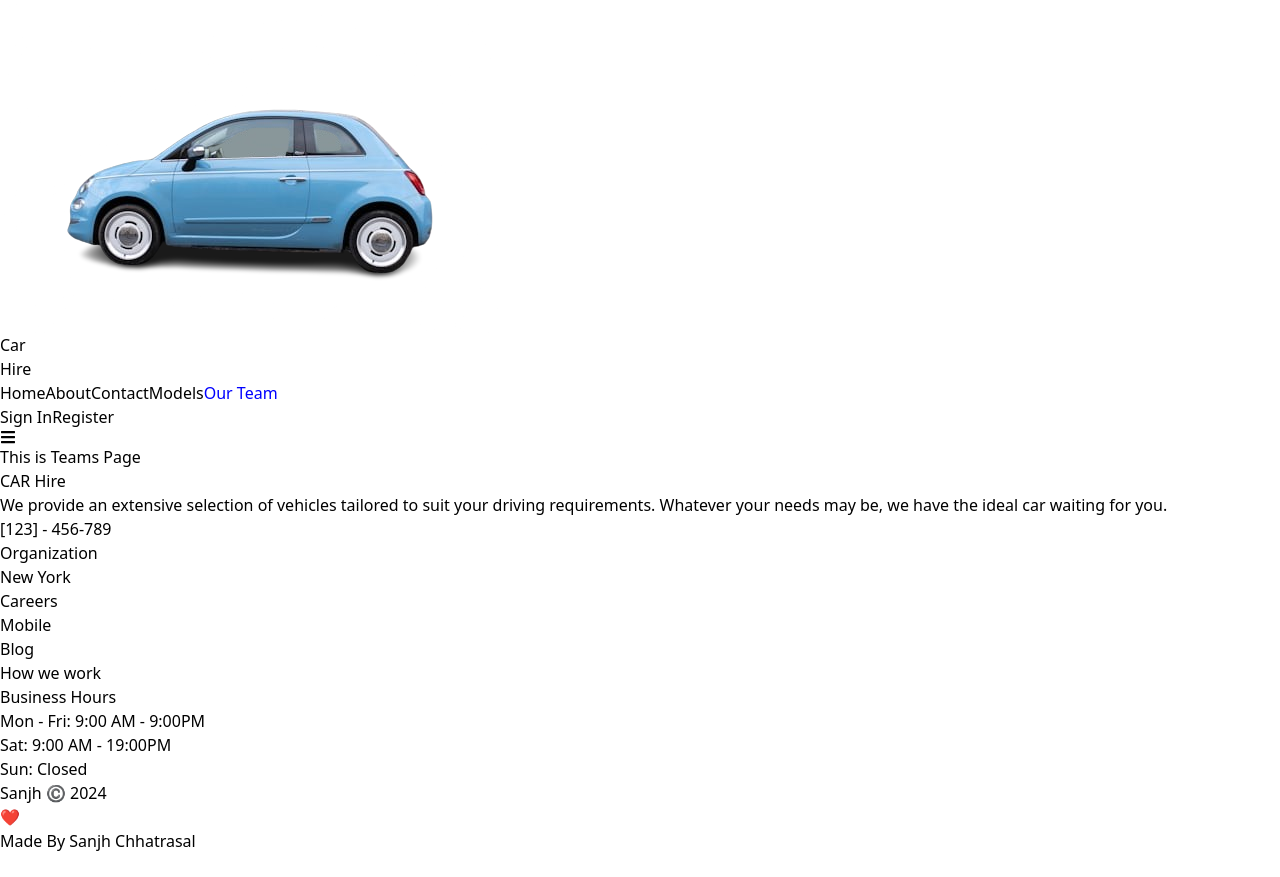
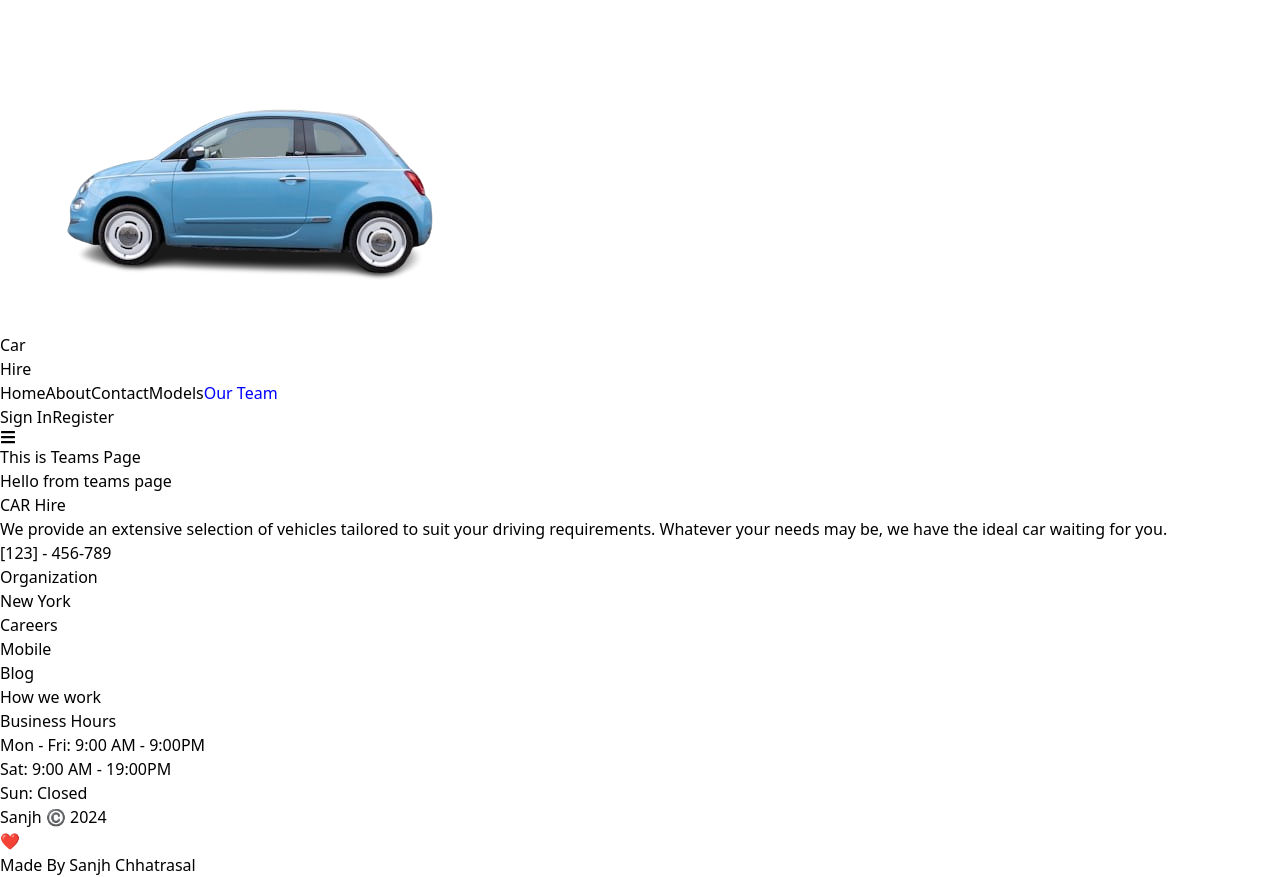
Before and after one commit to sanjhchhatrasal/Car-Hire, a React (Vite) app: page /team in a window 1280 px wide. Before the commit the page ends 853 px from the top, so only its background shows below. Built offline with nearby package versions, Linux system fonts and the light colour scheme.

Commit message:
Teams page

```diff
--- a/src/Pages/Team/Team.jsx
+++ b/src/Pages/Team/Team.jsx
@@ -4,6 +4,7 @@ function Team() {
   return (
     <div className='w-full h-screen bg-blue-200 flex items-center justify-center'>
       <h1 className='text-2xl font-semibold'>This is Teams Page</h1>
+      <h2>Hello from teams page</h2>
     </div>
   )
 }
```
